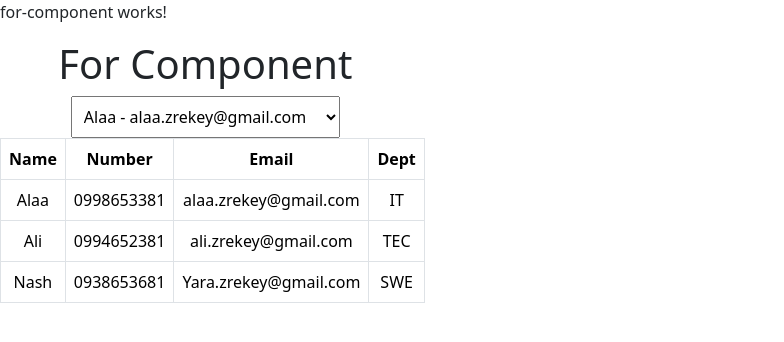
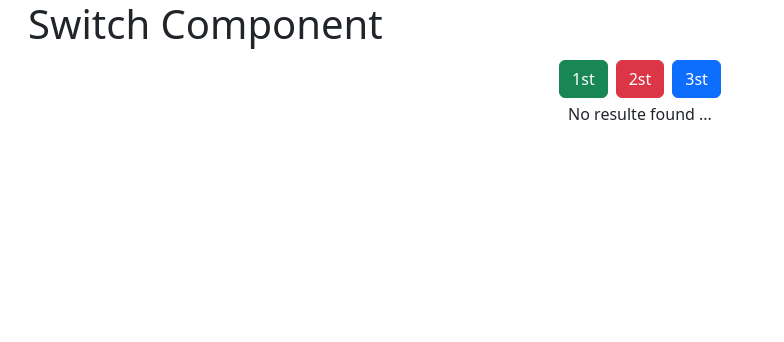
Before and after one commit to AlaaZreekie/UserManagmentSystemWebApp, an Angular app: page / in a window 1280 px wide. Shown: the top 342 px of the page, without its empty margins (0-784 px from the left). Built offline with nearby package versions, Linux system fonts and the light colour scheme.

Commit message:
EndSwitchStatment

```diff
--- a/src/app/app.component.html
+++ b/src/app/app.component.html
@@ -3,5 +3,6 @@
 
 <!-- <app-directives></app-directives> -->
 <!-- <app-ngif-vs-ifcomponent></app-ngif-vs-ifcomponent> -->
-<app-for-component></app-for-component>
+<!-- <app-for-component></app-for-component> -->
+ <app-switch-component></app-switch-component>
 <router-outlet />
--- a/src/app/app.component.ts
+++ b/src/app/app.component.ts
@@ -5,10 +5,11 @@ import { DataBindingComponent } from "./data-binding/data-binding.component";
 import { DirectivesComponent } from './directives/directives.component';
 import { NgifVsIfcomponentComponent } from "./ngif-vs-ifcomponent/ngif-vs-ifcomponent.component";
 import { ForComponentComponent } from "./for-component/for-component.component";
+import { SwitchComponentComponent } from "./switch-component/switch-component.component";
 
 @Component({
   selector: 'app-root',
-  imports: [RouterOutlet, ForComponentComponent],
+  imports: [RouterOutlet, ForComponentComponent, SwitchComponentComponent],
   templateUrl: './app.component.html',
   styleUrl: './app.component.scss'
 })
--- a/src/app/switch-component/switch-component.component.html
+++ b/src/app/switch-component/switch-component.component.html
@@ -1 +1,31 @@
-<p>switch-component works!</p>
+<div class="row text-center">
+  <div class="col-4">
+      <h1>Switch Component</h1>
+  </div>
+</div>
+
+
+<div class="row text-center">
+  <div class="col-12">
+    <button class="btn btn-success m-1" (click)="set(1)">1st</button>
+    <button class="btn btn-danger m-1" (click)="set(2)">2st</button>
+    <button class="btn btn-primary m-1" (click)="set(3)">3st</button>
+  </div>
+
+  <div>
+    @switch(grade) {
+      @case(1) {
+        Done
+      }
+      @case(2) {
+        bla bla
+      }
+      @case(3) {
+        alooha 3mak
+      }
+      @default {
+        No resulte found ...
+      }
+    }
+  </div>
+</div>
--- a/src/app/switch-component/switch-component.component.ts
+++ b/src/app/switch-component/switch-component.component.ts
@@ -8,4 +8,9 @@ import { Component } from '@angular/core';
 })
 export class SwitchComponentComponent {
 
+  grade: number = 0;
+
+  set(x:number) {
+    this.grade = x;
+  }
 }
```
